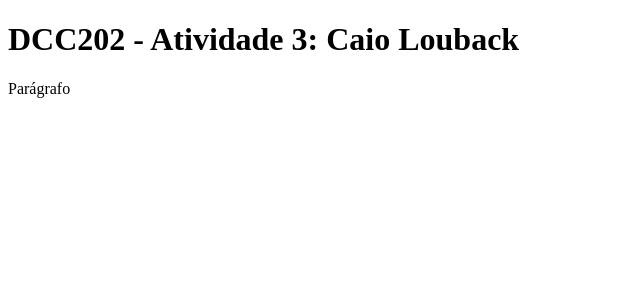
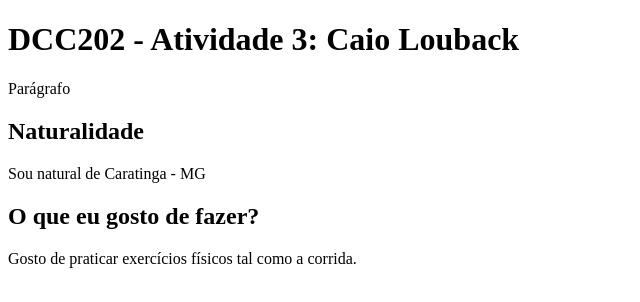
Before and after one commit to ufjf-dcc202/ufjf-dcc202-2023-3-b-atv3-CaioLouback, a website: page index.html in a window 1280 px wide. Shown: the whole page, without its empty margins (0-640 px from the left). Drawn offline with Linux system fonts and the light colour scheme.

Commit message:
Teste finalizado

```diff
--- a/index.html
+++ b/index.html
@@ -1,14 +1,22 @@
 <!DOCTYPE html>
 <html lang="pt">
-<head>
-    <meta charset="UTF-8">
-    <meta name="viewport" content="width=device-width, initial-scale=1.0">
+  <head>
+    <meta charset="UTF-8" />
+    <meta name="viewport" content="width=device-width, initial-scale=1.0" />
     <title>DCC202 - Atividade 3: Caio Louback</title>
-</head>
-<body>
+  </head>
+  <body>
     <main>
-        <h1>DCC202 - Atividade 3: Caio Louback</h1>
-        <p> Parágrafo </p>
+      <h1>DCC202 - Atividade 3: Caio Louback</h1>
+      <p>Parágrafo</p>
+      <section>
+        <h2>Naturalidade</h2>
+        <p>Sou natural de Caratinga - MG</p>
+      </section>
+      <section>
+        <h2>O que eu gosto de fazer?</h2>
+        <p>Gosto de praticar exercícios físicos tal como a corrida.</p>
+      </section>
     </main>
-</body>
+  </body>
 </html>
```
